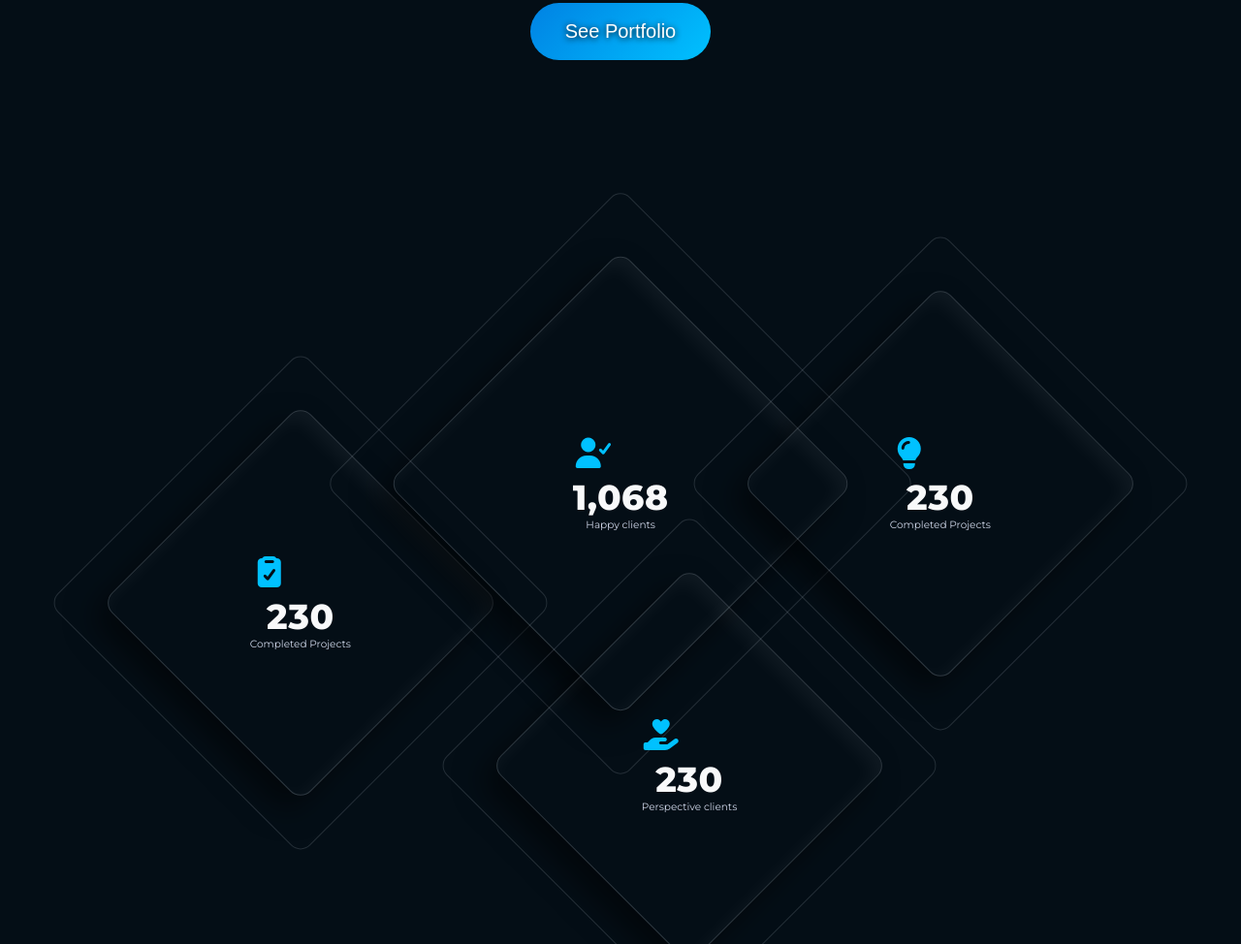
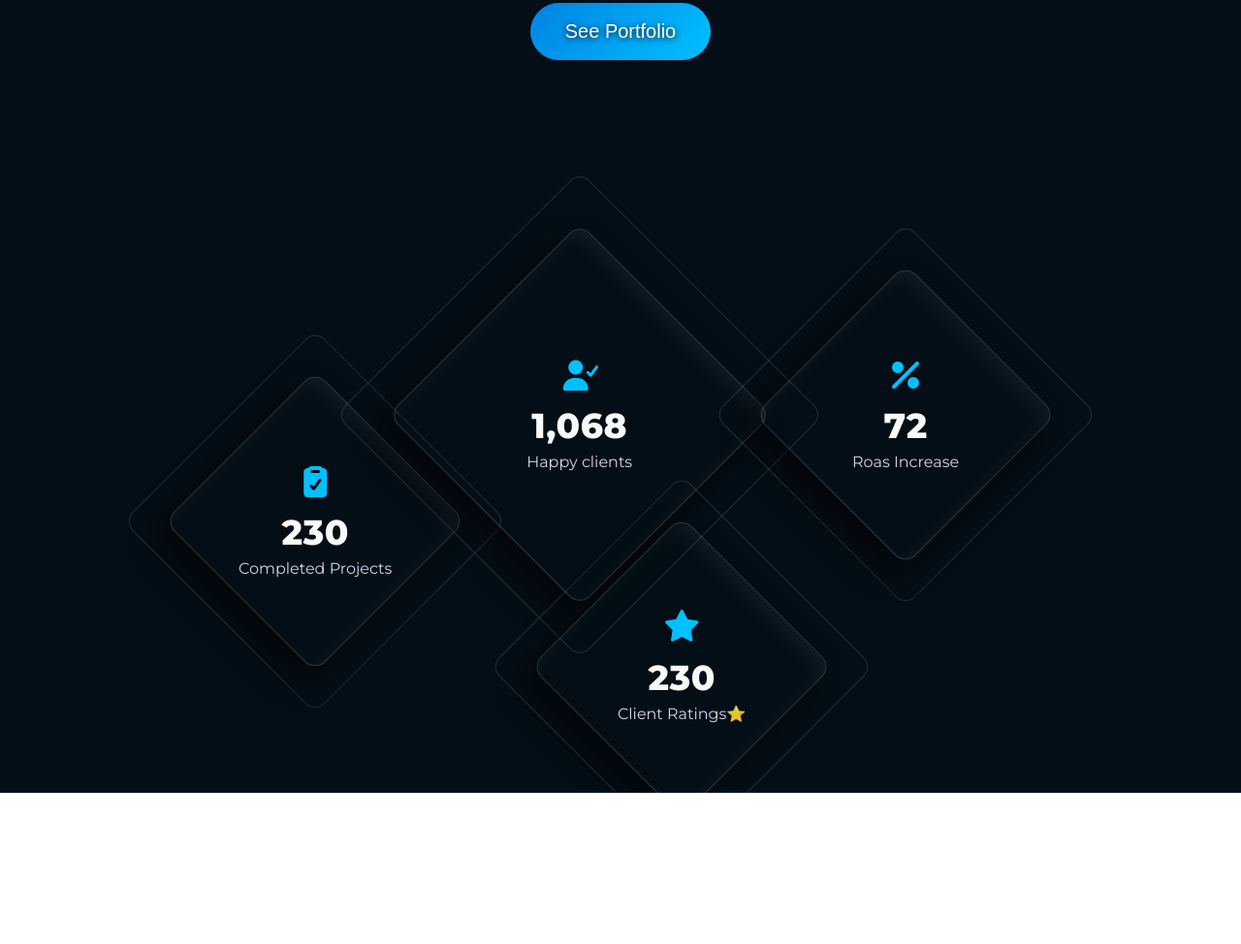
Before and after one commit to MowgliGit/Portfolio-for-Video-Editor, a plain HTML site: page index.html in a window 1280 px wide. Shown: the part 2040-3014 px from the top of the page at 97% size. After the commit the page ends 2858 px from the top, so only its background shows below. Drawn offline with nearby package versions, Linux system fonts and the light colour scheme.

Commit message:
changes in counter

```diff
--- a/css/style.css
+++ b/css/style.css
@@ -601,15 +601,15 @@ body {
   position: relative;
   background-color: #040e16;
   color: #f8f9fa;
-  padding: 12.8rem 0;
+  padding: 8rem 0;
   overflow: hidden;
 }
 
 .counter-layout {
   position: relative;
-  width: min(1200px, 92vw);
+  width: min(1100px, 82vw);
   margin-inline: auto;
-  height: clamp(380px, 60vw, 560px);
+  height: clamp(350px, 50vw, 500px);
 }
 
 /* base diamond */
@@ -638,22 +638,22 @@ body {
 
 /* sizes */
 .dice--lg {
-  width: clamp(240px, 28vw, 340px);
+  width: clamp(180px, 22vw, 280px);
   aspect-ratio: 1/1;
 }
 .dice--sm {
-  width: clamp(200px, 24vw, 290px);
+  width: clamp(150px, 18vw, 220px);
   aspect-ratio: 1/1;
 }
 
 /* positions (tuned to match screenshot proportions) */
 .post-center {
-  left: 50%;
+  left: 46%;
   top: 38%;
   transform: translate(-50%, -50%) rotate(45deg);
 }
 .post-left {
-  left: 22%;
+  left: 20%;
   top: 60%;
   transform: translate(-50%, -50%) rotate(45deg);
 }
@@ -671,9 +671,9 @@ body {
 /* keep content upright */
 .dice-content {
   transform: rotate(-45deg);
-  text-align: center;
   display: grid;
-  gap: 0.6rem;
+  place-items: center;
+  gap: 1.2rem;
   padding: 1rem;
 }
 
@@ -682,6 +682,8 @@ body {
   color: #00c1ff;
   font-size: clamp(2rem, 3.4vw, 3.2rem);
   margin-bottom: 0.6rem;
+  display: inline-block;
+  text-align: center;
 }
 
 .dice-num {
@@ -695,7 +697,8 @@ body {
 .dice-text {
   color: #e6ecff;
   opacity: 0.9;
-  font-size: clamp(0.9rem, 1.4vw, 1.05rem);
+  font-size: clamp(0.9rem, 1.8vw, 1.05rem);
+  font-size: 1.6rem;
   margin: 0;
 }
 
--- a/index.html
+++ b/index.html
@@ -378,18 +378,18 @@
           <!-- RIGHT -->
           <article class="dice dice--sm post-right">
             <div class="dice-content">
-              <i class="fa-solid fa-lightbulb"></i>
-              <div class="dice-num">230</div>
-              <p class="dice-text">Completed Projects</p>
+              <i class="fa-solid fa-percent"></i>
+              <div class="dice-num">72%</div>
+              <p class="dice-text">Roas Increase</p>
             </div>
           </article>
 
           <!-- BOTTOM -->
           <article class="dice dice--sm post-bottom">
             <div class="dice-content">
-              <i class="fa-solid fa-hand-holding-heart"></i>
+              <i class="fa-solid fa-star"></i>
               <div class="dice-num">230</div>
-              <p class="dice-text">Perspective clients</p>
+              <p class="dice-text">Client Ratings⭐</p>
             </div>
           </article>
         </div>
```
